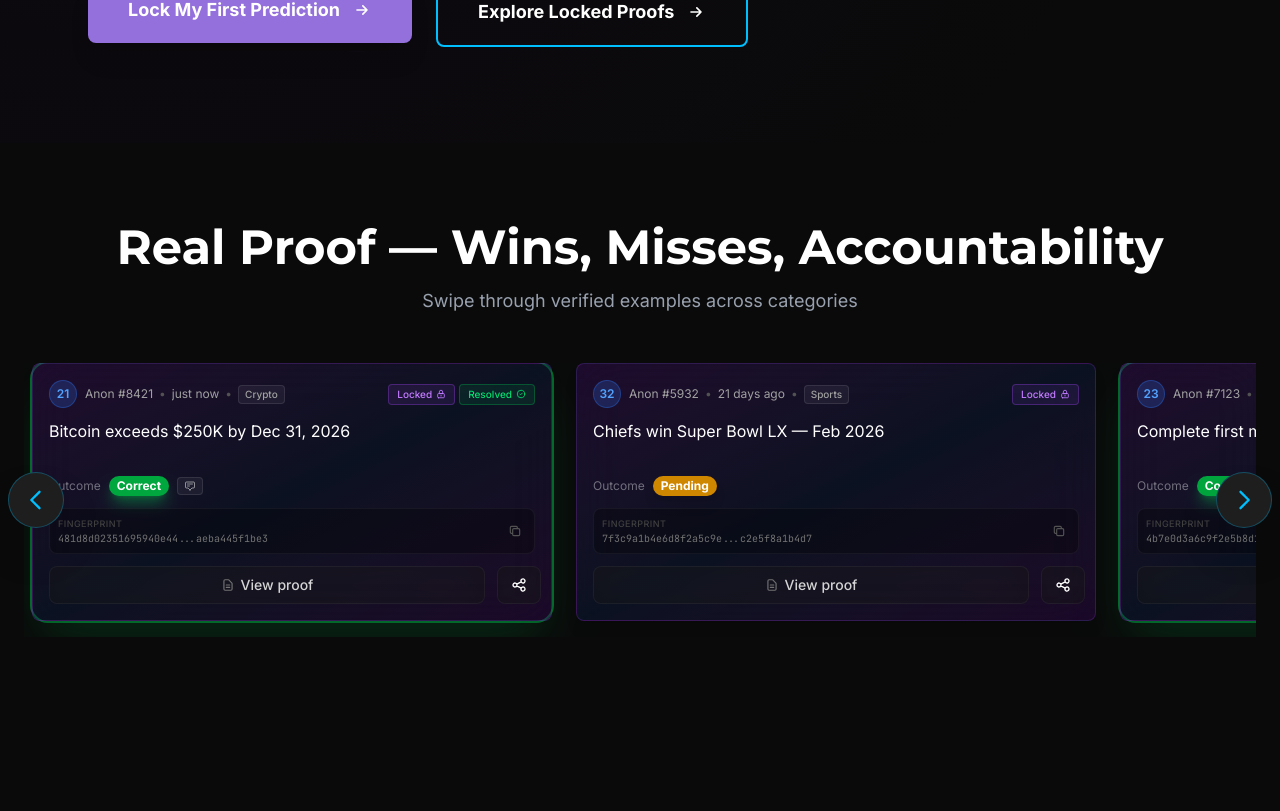
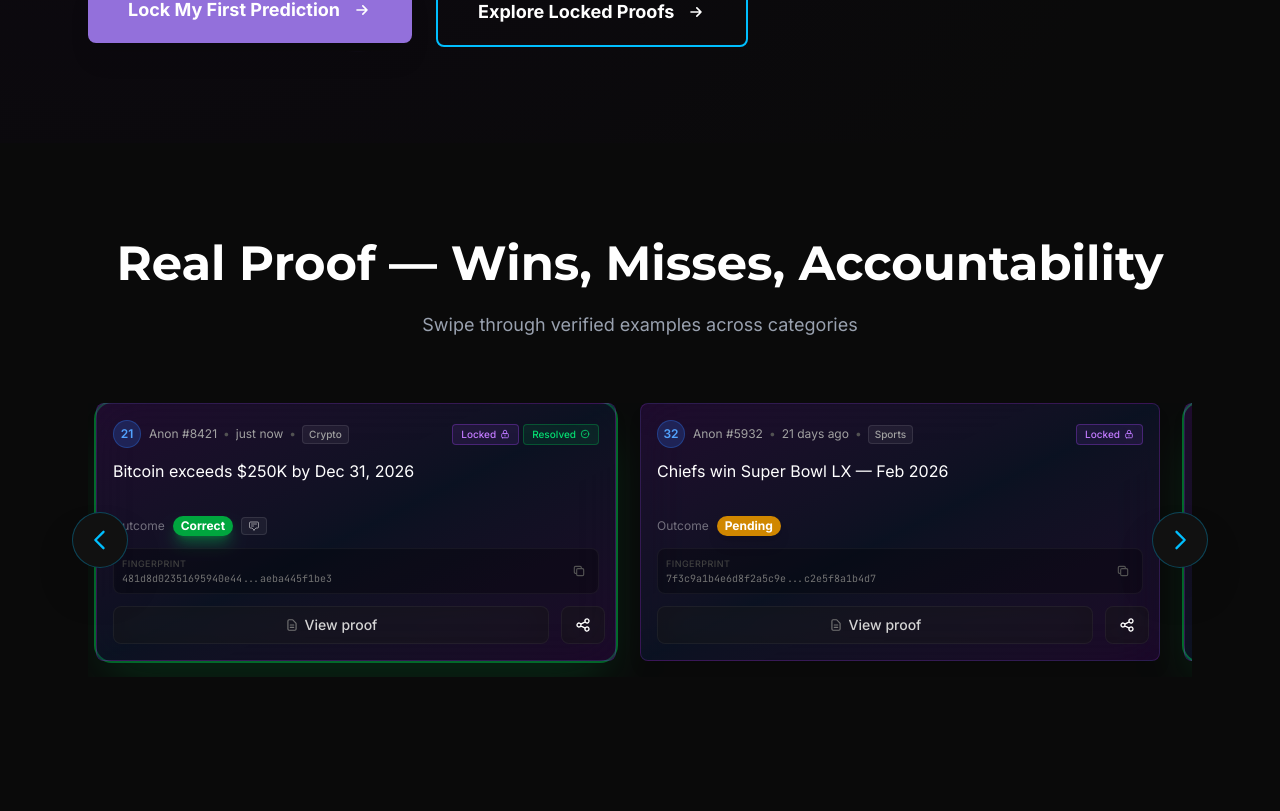
Before and after one commit to Boomchakalala/prooflocker, a Next.js app: page / in a window 1280 px wide. Shown: the part 869-1680 px from the top of the page. Built offline with nearby package versions, Linux system fonts and the light colour scheme; no server answers.

Commit message:
Sandbox autosave

```diff
--- a/src/app/page.tsx
+++ b/src/app/page.tsx
@@ -32,43 +32,43 @@ export default function LandingPage() {
         <TechFoundation />
 
         {/* Final CTA Section */}
-        <div className="relative z-10 py-20 px-6 bg-gradient-to-b from-[#0a0a0a] to-[#1a0033]">
-          <div className="max-w-4xl mx-auto text-center">
-            <h2 className="text-5xl md:text-6xl font-bold text-white mb-6" style={{ fontFamily: 'var(--font-montserrat)' }}>
+        <div className="relative z-10 py-24 px-6 bg-gradient-to-b from-[#0a0a0a] to-[#1a0033]">
+          <div className="max-w-[1280px] mx-auto px-6 md:px-12 lg:px-16 text-center">
+            <h2 className="text-5xl md:text-6xl font-bold text-white mb-8" style={{ fontFamily: 'var(--font-montserrat)' }}>
               Ready to Lock In?
             </h2>
-            <p className="text-xl md:text-2xl text-gray-300 mb-12 leading-relaxed">
+            <p className="text-xl md:text-2xl text-gray-300 mb-14 leading-relaxed max-w-3xl mx-auto">
               Predictions. Goals. Business commitments. Immutable proof starts here.
             </p>
-            <div className="flex flex-col sm:flex-row items-center justify-center gap-6 mb-12">
+            <div className="flex flex-col sm:flex-row items-center justify-center gap-6 mb-14">
               <Link
                 href="/lock"
-                className="w-full sm:w-auto px-10 py-4 bg-[#00bfff] hover:bg-[#00a8e6] text-white text-xl font-bold rounded-md transition-all shadow-2xl hover:shadow-3xl hover:scale-105 btn-glow"
+                className="w-full sm:w-auto px-12 py-5 bg-[#00bfff] hover:bg-[#00a8e6] text-white text-xl font-bold rounded-lg transition-all shadow-2xl hover:shadow-3xl hover:scale-[1.02] btn-glow"
               >
                 Lock Now
               </Link>
               <Link
                 href="/app"
-                className="w-full sm:w-auto px-10 py-4 border-2 border-[#9370db] hover:bg-[#9370db]/10 text-white text-xl font-bold rounded-md transition-all"
+                className="w-full sm:w-auto px-12 py-5 border-2 border-[#9370db] hover:bg-[#9370db]/10 text-white text-xl font-bold rounded-lg transition-all"
               >
                 Explore Proofs
               </Link>
             </div>
 
             {/* Social Icons */}
-            <div className="flex items-center justify-center gap-6 mt-8">
+            <div className="flex items-center justify-center gap-8 mt-10">
               <a href="https://twitter.com/prooflocker" target="_blank" rel="noopener noreferrer" className="text-gray-500 hover:text-[#00bfff] transition-colors">
-                <svg className="w-6 h-6" fill="currentColor" viewBox="0 0 24 24">
+                <svg className="w-7 h-7" fill="currentColor" viewBox="0 0 24 24">
                   <path d="M18.244 2.25h3.308l-7.227 8.26 8.502 11.24H16.17l-5.214-6.817L4.99 21.75H1.68l7.73-8.835L1.254 2.25H8.08l4.713 6.231zm-1.161 17.52h1.833L7.084 4.126H5.117z" />
                 </svg>
               </a>
               <a href="https://discord.gg/prooflocker" target="_blank" rel="noopener noreferrer" className="text-gray-500 hover:text-[#00bfff] transition-colors">
-                <svg className="w-6 h-6" fill="currentColor" viewBox="0 0 24 24">
+                <svg className="w-7 h-7" fill="currentColor" viewBox="0 0 24 24">
                   <path d="M20.317 4.492c-1.53-.69-3.17-1.2-4.885-1.49a.075.075 0 0 0-.079.036c-.21.369-.444.85-.608 1.23a18.566 18.566 0 0 0-5.487 0 12.36 12.36 0 0 0-.617-1.23A.077.077 0 0 0 8.562 3c-1.714.29-3.354.8-4.885 1.491a.07.07 0 0 0-.032.027C.533 9.093-.32 13.555.099 17.961a.08.08 0 0 0 .031.055 20.03 20.03 0 0 0 5.993 2.98.078.078 0 0 0 .084-.026 13.83 13.83 0 0 0 1.226-1.963.074.074 0 0 0-.041-.104 13.201 13.201 0 0 1-1.872-.878.075.075 0 0 1-.008-.125c.126-.093.252-.19.372-.287a.075.075 0 0 1 .078-.01c3.927 1.764 8.18 1.764 12.061 0a.075.075 0 0 1 .079.009c.12.098.245.195.372.288a.075.075 0 0 1-.006.125c-.598.344-1.22.635-1.873.877a.075.075 0 0 0-.041.105c.36.687.772 1.341 1.225 1.962a.077.077 0 0 0 .084.028 19.963 19.963 0 0 0 6.002-2.981.076.076 0 0 0 .032-.054c.5-5.094-.838-9.52-3.549-13.442a.06.06 0 0 0-.031-.028zM8.02 15.278c-1.182 0-2.157-1.069-2.157-2.38 0-1.312.956-2.38 2.157-2.38 1.21 0 2.176 1.077 2.157 2.38 0 1.312-.956 2.38-2.157 2.38zm7.975 0c-1.183 0-2.157-1.069-2.157-2.38 0-1.312.955-2.38 2.157-2.38 1.21 0 2.176 1.077 2.157 2.38 0 1.312-.946 2.38-2.157 2.38z"/>
                 </svg>
               </a>
               <a href="https://t.me/prooflocker" target="_blank" rel="noopener noreferrer" className="text-gray-500 hover:text-[#00bfff] transition-colors">
-                <svg className="w-6 h-6" fill="currentColor" viewBox="0 0 24 24">
+                <svg className="w-7 h-7" fill="currentColor" viewBox="0 0 24 24">
                   <path d="M12 0C5.373 0 0 5.373 0 12s5.373 12 12 12 12-5.373 12-12S18.627 0 12 0zm5.894 8.221l-1.97 9.28c-.145.658-.537.818-1.084.508l-3-2.21-1.446 1.394c-.14.18-.357.295-.6.295-.002 0-.003 0-.005 0l.213-3.054 5.56-5.022c.24-.213-.054-.334-.373-.121L8.08 13.768l-2.91-.908c-.632-.196-.644-.632.133-.936l11.372-4.382c.528-.196.99.123.82.877z"/>
                 </svg>
               </a>
--- a/src/components/ProofCardPreview.tsx
+++ b/src/components/ProofCardPreview.tsx
@@ -184,10 +184,10 @@ export default function ProofCardPreview() {
   };
 
   return (
-    <div className="relative z-10 py-20 px-6 bg-[#0a0a0a]">
-      <div className="max-w-7xl mx-auto">
-        <div className="text-center mb-12">
-          <h2 className="text-4xl md:text-5xl font-bold text-white mb-4" style={{ fontFamily: 'var(--font-montserrat)' }}>
+    <div className="relative z-10 py-24 px-6 bg-[#0a0a0a]">
+      <div className="max-w-[1280px] mx-auto px-6 md:px-12 lg:px-16">
+        <div className="text-center mb-16">
+          <h2 className="text-4xl md:text-5xl font-bold text-white mb-6" style={{ fontFamily: 'var(--font-montserrat)' }}>
             Real Proof — Wins, Misses, Accountability
           </h2>
           <p className="text-lg text-gray-400">
@@ -200,7 +200,7 @@ export default function ProofCardPreview() {
           {/* Left Arrow */}
           <button
             onClick={() => scroll("left")}
-            className="hidden md:flex absolute left-0 top-1/2 -translate-y-1/2 -translate-x-4 z-10 w-14 h-14 items-center justify-center bg-[#1e1e1e] border border-[#00bfff]/30 rounded-full shadow-2xl hover:bg-[#2a2a2a] hover:scale-110 hover:border-[#00bfff] transition-all"
+            className="hidden md:flex absolute left-0 top-1/2 -translate-y-1/2 -translate-x-4 z-10 w-14 h-14 items-center justify-center bg-[#111111] border border-[#00bfff]/30 rounded-full shadow-2xl hover:bg-[#2a2a2a] hover:scale-110 hover:border-[#00bfff] transition-all"
             aria-label="Scroll left"
           >
             <svg
@@ -245,7 +245,7 @@ export default function ProofCardPreview() {
           {/* Right Arrow */}
           <button
             onClick={() => scroll("right")}
-            className="hidden md:flex absolute right-0 top-1/2 -translate-y-1/2 translate-x-4 z-10 w-14 h-14 items-center justify-center bg-[#1e1e1e] border border-[#00bfff]/30 rounded-full shadow-2xl hover:bg-[#2a2a2a] hover:scale-110 hover:border-[#00bfff] transition-all"
+            className="hidden md:flex absolute right-0 top-1/2 -translate-y-1/2 translate-x-4 z-10 w-14 h-14 items-center justify-center bg-[#111111] border border-[#00bfff]/30 rounded-full shadow-2xl hover:bg-[#2a2a2a] hover:scale-110 hover:border-[#00bfff] transition-all"
             aria-label="Scroll right"
           >
             <svg
@@ -265,7 +265,7 @@ export default function ProofCardPreview() {
         </div>
 
         {/* Scroll Hint for Mobile */}
-        <p className="text-center text-sm text-gray-500 mt-6 md:hidden">
+        <p className="text-center text-sm text-gray-500 mt-8 md:hidden">
           Swipe to see more examples →
         </p>
       </div>
```
